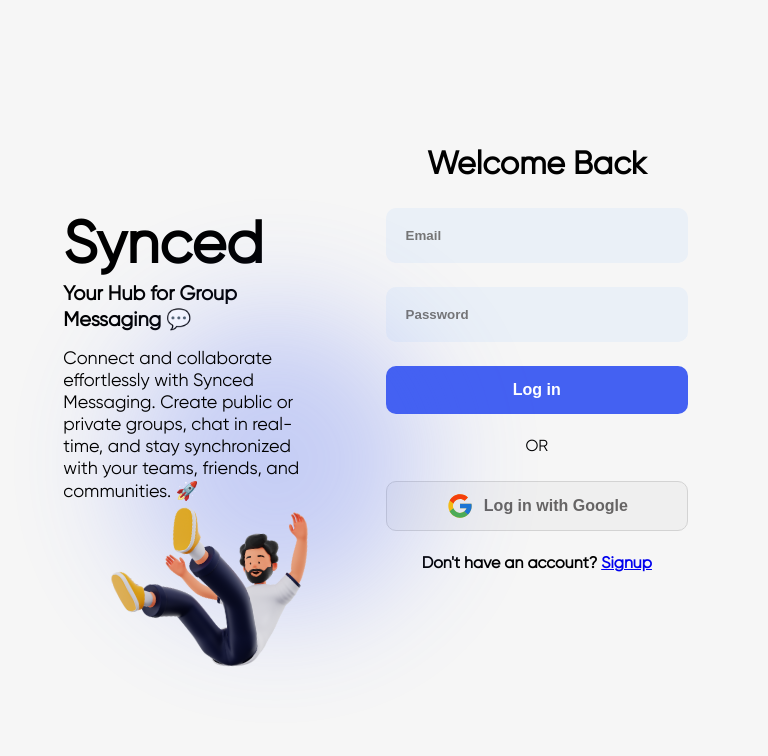
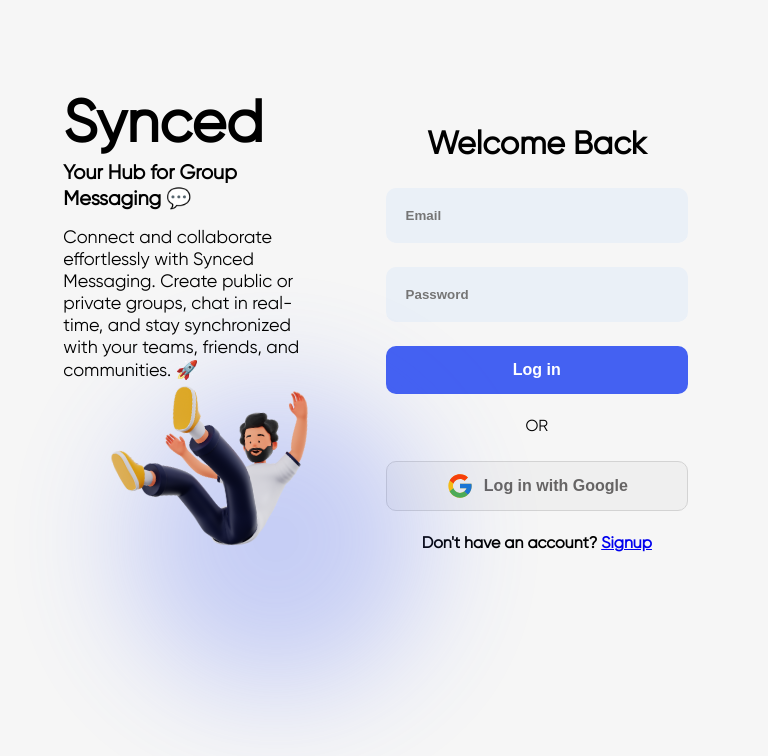
Before and after one commit to Konain-Raza/Synced, a React (Vite) app: page / in a window 768 px wide. Shown: the top 756 px of the page. Built offline with nearby package versions, Linux system fonts and the light colour scheme.

Commit message:
updated app css and tune notification and fixed add user bugs

```diff
--- a/src/App.css
+++ b/src/App.css
@@ -12,7 +12,7 @@
 
 #root {
 width: 100%;
-min-height: 100%;
+height: 100%;
 display: flex;
 align-items: center;
 justify-content: center;
@@ -211,12 +211,16 @@
 
 /* Extra small devices (phones, 600px and down) */
 @media only screen and (min-width: 100px ) {
+  .container{
+margin-bottom: 15vh;
+  }
   *{
     margin: 0;
     padding: 0;
     box-sizing: border-box;
 
   }
+
   #main{
     width: 100%;
 
@@ -281,6 +285,7 @@
     }
 }
 @media only screen and (min-width: 300px ) {
+
   .inputs{
     background-color: #EAF0F7;
     color: black;
@@ -312,9 +317,7 @@
     min-height: 100vh;
   }
 
-  #hero-form{
-    margin-bottom: 10vh;
-  }
+
 
   #blur-circle{
     opacity: 0.2;
@@ -336,6 +339,7 @@
     gap: 5vh;
     max-height: max-content;
   }
+
   #hero-content{
     margin-top: 10vh;
     /* background-color: aqua; */
@@ -407,9 +411,11 @@
 
 /* Medium devices (landscape tablets, 768px and up) */
 @media only screen and (min-width: 768px) {
+
   #hero{
     flex-direction: row;
     padding: 50px;
+    align-items: center;
   }
 #hero-content{
   margin-top: 10vh;
--- a/src/Components/Chat/Chat.jsx
+++ b/src/Components/Chat/Chat.jsx
@@ -86,10 +86,7 @@
     setNewMessage("");
 
     e.preventDefault();
-    if (file.type !== "image/jpeg" && file.type !== "image/png") {
-      toast.error("Unsupported file type. Please upload a JPG or PNG image.");
-      return;
-    }
+
     if (!chatId || (!newmessage && !image.url)) {
       return; // Exit if chatId is undefined or null, and both newmessage and image are empty
     }
--- a/src/Components/List/ChatList/chatlist.css
+++ b/src/Components/List/ChatList/chatlist.css
@@ -60,7 +60,7 @@
 #joined-users{
     padding: 2vh 0vw;
      background-color: #f6f8fc !important;
-
+margin: auto;
     width: 100%;
     /* height: 85%; */
     gap: 1.5vh;
@@ -196,8 +196,8 @@
     .chat-users>img{
         border-radius: 50%;
         object-fit: cover;
-        width: 70px !important;
-        height: 70px !important;
+        width: 60px !important;
+        height: 60px !important;
     }
     .chat-users{
     box-shadow: none;
```
